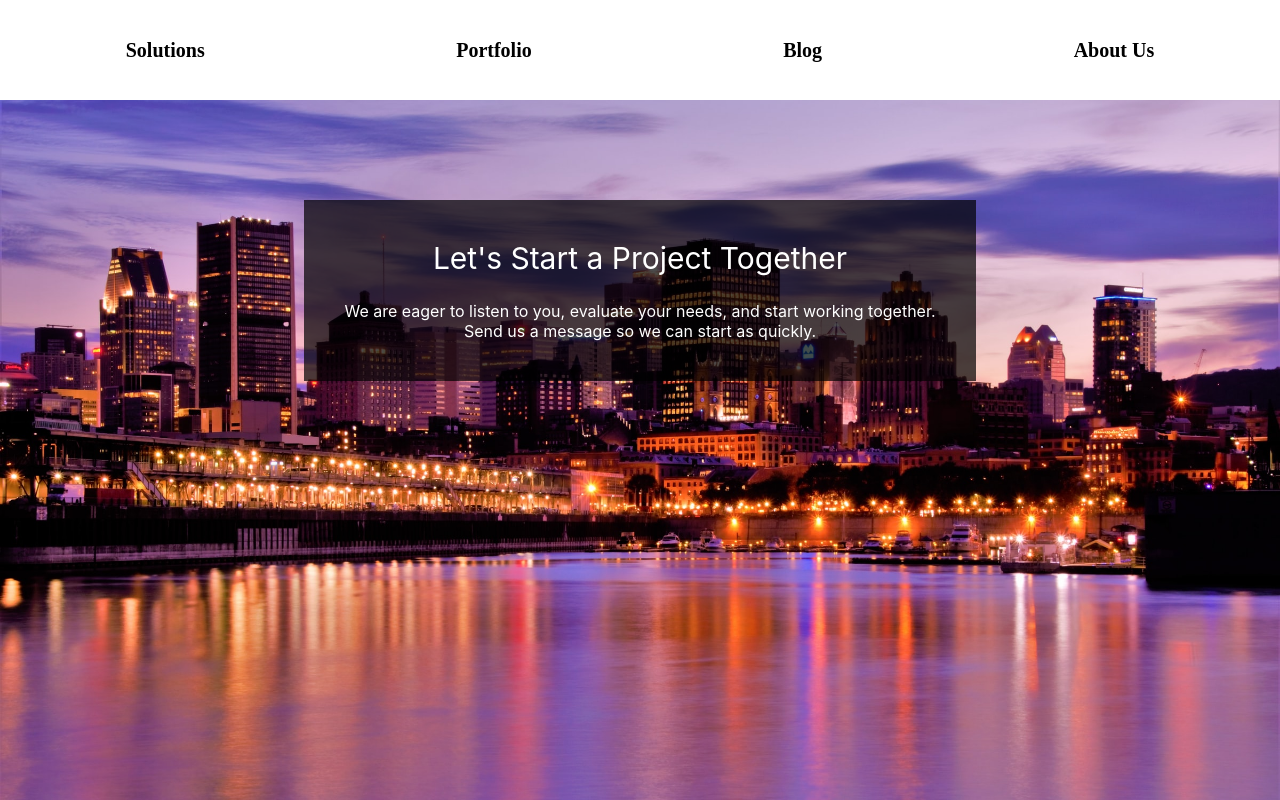
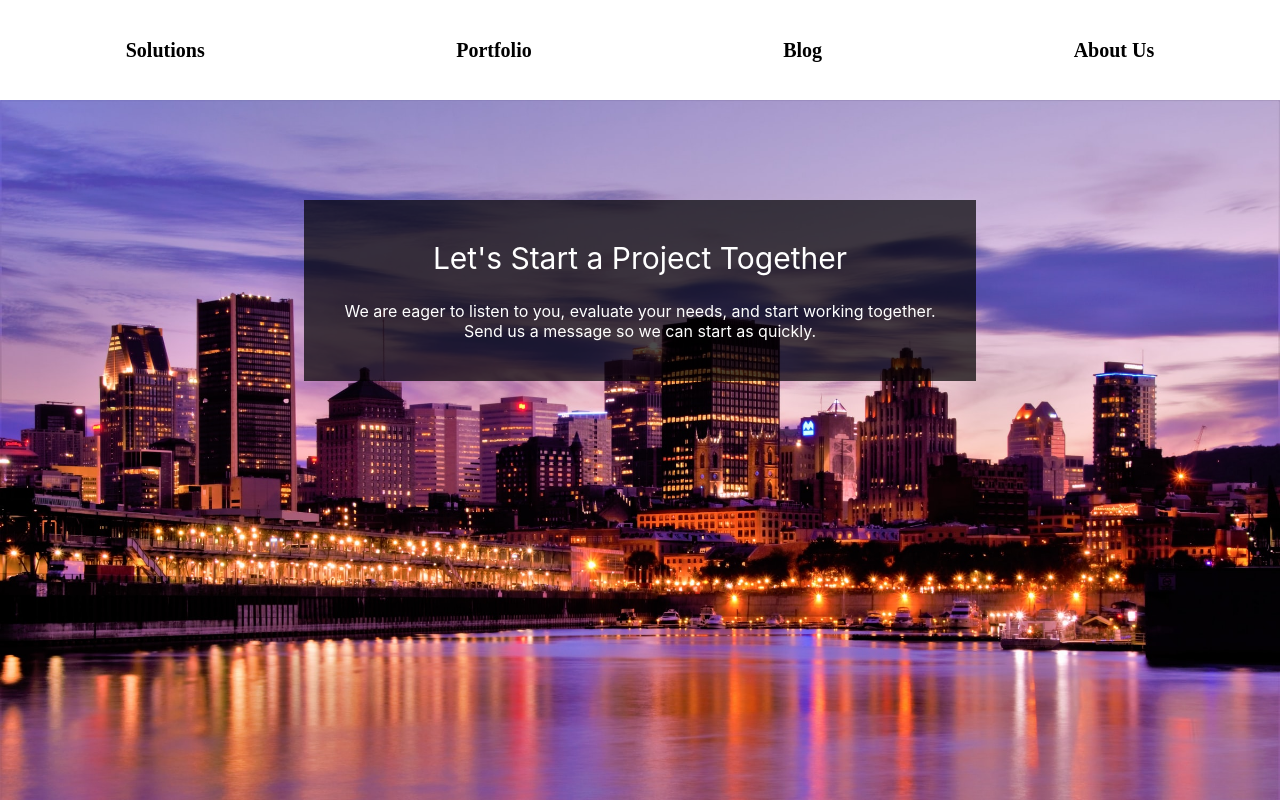
Before and after one commit to Ajmasta/sophia, a Next.js app: page /contact in a window 1280 px wide. Shown: the top 800 px of the page. Built offline with nearby package versions, Linux system fonts and the light colour scheme.

Commit message:
fixed background

```diff
--- a/components/fixedBackground.js
+++ b/components/fixedBackground.js
@@ -5,25 +5,28 @@ import Image from "next/image";
 
 
 const FixedBackground = (props) => {
-
+    const [height,setHeight] = useState(0)
     useEffect(()=>{
         const setScroll=()=>{
             const div = document.getElementById("specialScroll")
-            div.style.setProperty("top",`${pageYOffset}px`)
+
+           div.style.setProperty("background-position",`left ${pageYOffset}px`)
 
             }
 
     const setAnimation = () => window.requestAnimationFrame(setScroll)
         window.addEventListener("scroll",setAnimation,{passive:true} )
 
-        return ()=>{ window.removeEventListener("scroll",setAnimation,{passive:true})}
+        return ()=>{ window.removeEventListener("scroll",setScroll,{passive:true})}
     },[])
 return (
 <>
-    <div className={styles.specialScroll}   >
-    <Image src="/images/montrealNight2.jpg" id="specialScroll" layout="fill" className={styles.image} />
-        {props.children}
+    <div className={styles.specialScroll} id="specialScroll" >
+
+    {props.children}
     </div>
+
+
     </>
 )
 }
--- a/components/fixedBackground.module.css
+++ b/components/fixedBackground.module.css
@@ -1,6 +1,8 @@
 .specialScroll {
   margin-top: 100px;
-
+  background-image: url("../public//images//montrealNight2.jpg");
+  background-position: left top;
+  background-size: cover;
   background-color: rgb(0, 0, 0);
   max-height: 700px;
   min-height: 700px;
@@ -18,8 +20,7 @@
   object-fit: cover;
   min-height: 1800px;
   width: 100%;
-  top: 0;
-  left: 0;
+  position: absolute;
   min-height: 120% !important;
 }
 @media (max-width: 800px) {
```
Also changed, not shown: public/images/cloud.jpg (added).
